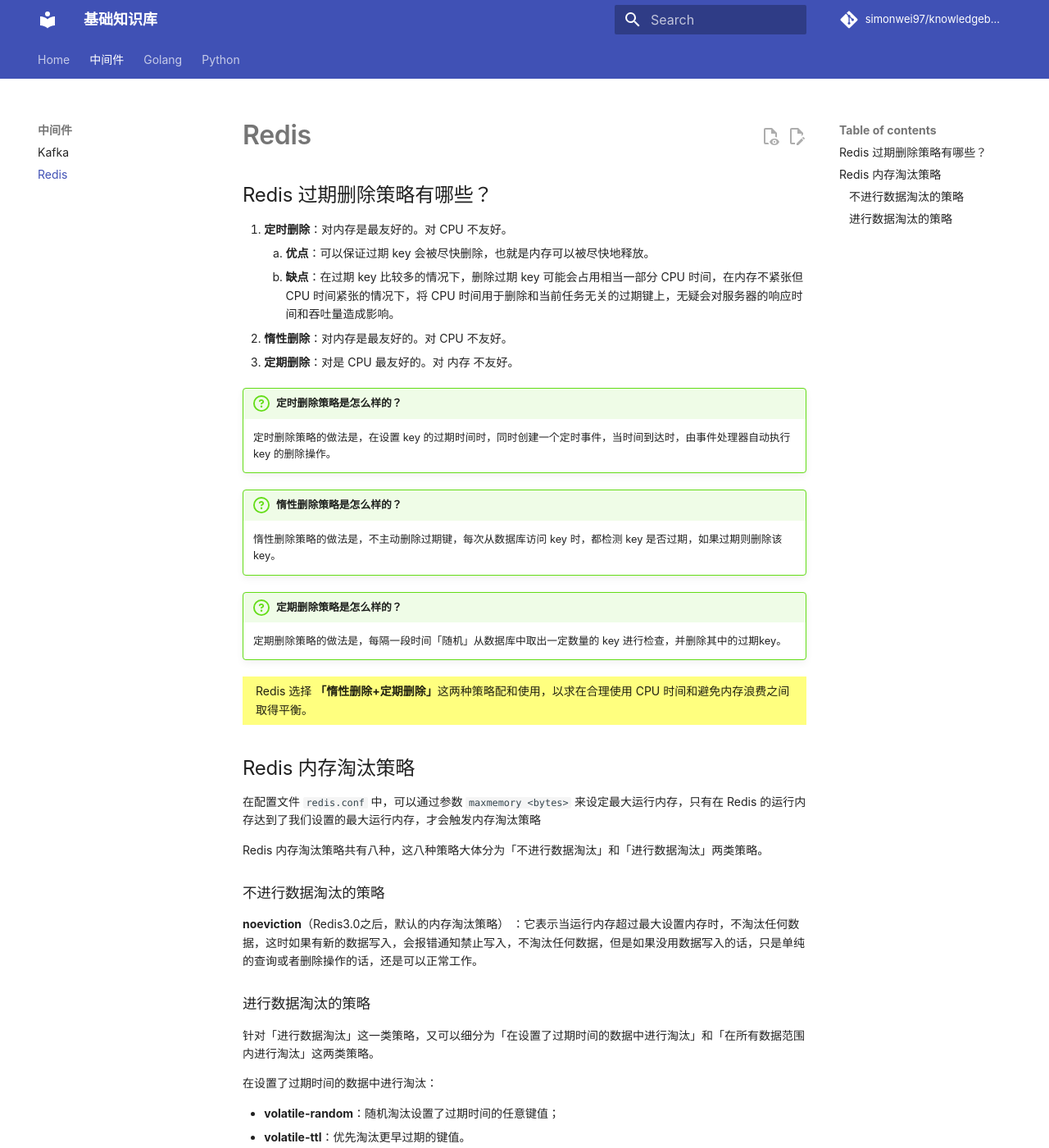
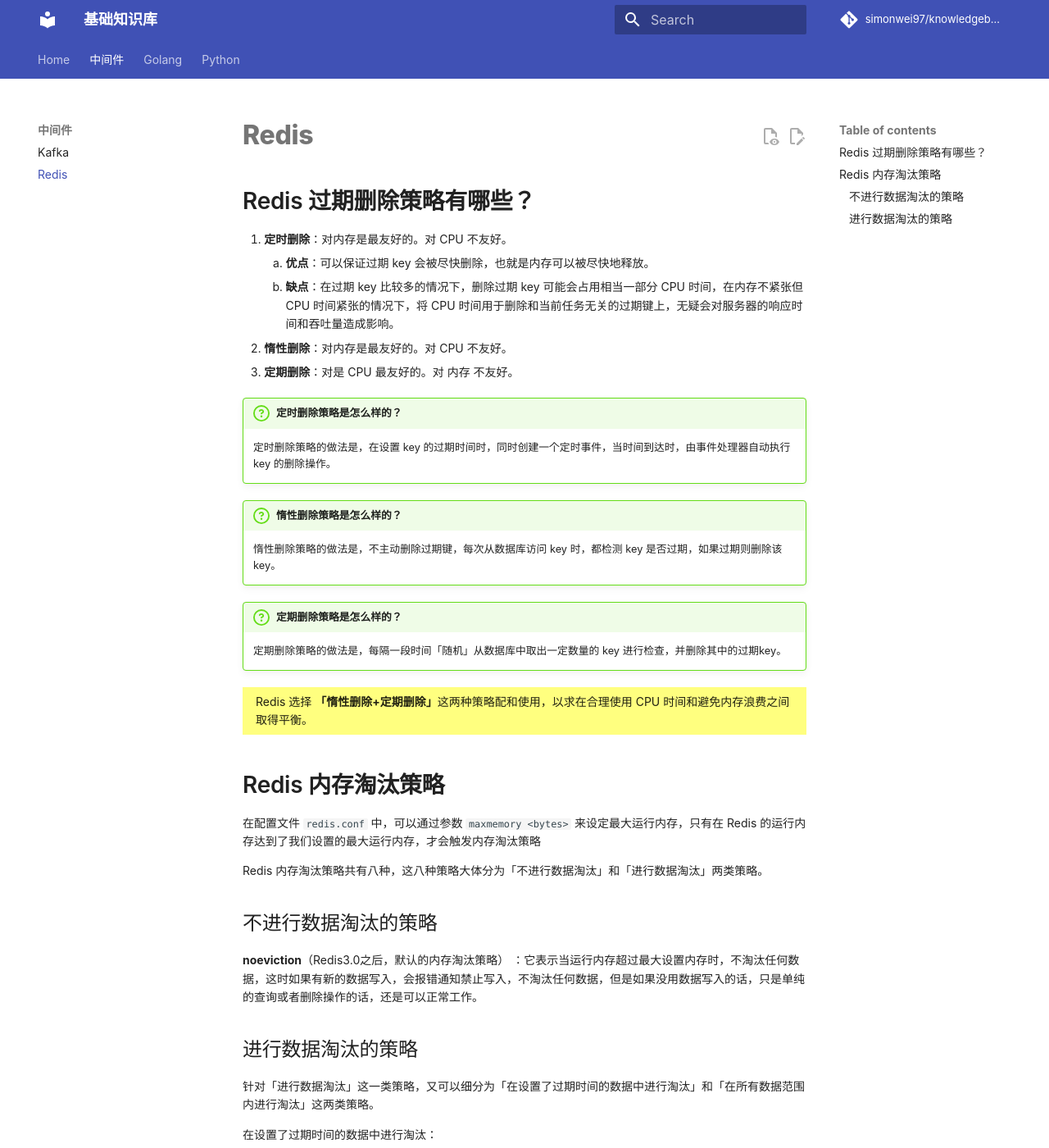
Before and after one commit to simonwei97/knowledgebase, an MkDocs documentation site: the page built from docs/middleware/redis.md, in a window 1280 px wide and 1400 px high. Shown: the whole window at 82% size. Built offline with MkDocs 1.6.1 and Material for MkDocs 9.7.7, drawn with Linux system fonts in a browser that asks for light colours; comment, search, counter and statistics services are not loaded.

Commit message:
Update extra.css

```diff
--- a/docs/assets/css/extra.css
+++ b/docs/assets/css/extra.css
@@ -1,16 +1,24 @@
 .md-typeset h1 {
     font-size: 32px;
+    font-family: -apple-system, BlinkMacSystemFont, segoe ui, Roboto, Oxygen, Ubuntu, Cantarell, open sans, helvetica neue, sans-serif;
+    line-height: 1.2;
+    font-weight: 800;
+    flood-color: black;
+}
+
+.md-typeset h2 {
+    font-size: 28px;
     font-family: -apple-system, BlinkMacSystemFont, segoe ui, Roboto, Oxygen, Ubuntu, Cantarell, open sans, helvetica neue, sans-serif;
     line-height: 1.2;
     font-weight: 600;
     flood-color: black;
 }
 
-.md-typeset h2 {
+.md-typeset h3 {
     font-size: 24px;
     font-family: -apple-system, BlinkMacSystemFont, segoe ui, Roboto, Oxygen, Ubuntu, Cantarell, open sans, helvetica neue, sans-serif;
     line-height: 1.2;
-    font-weight: 400;
+    font-weight: 500;
     flood-color: black;
 }
 
@@ -21,7 +29,7 @@
 }
 
 
-
+/* YouTube Icon */
 .youtube {
     color: #EE0F0F;
 }
```
